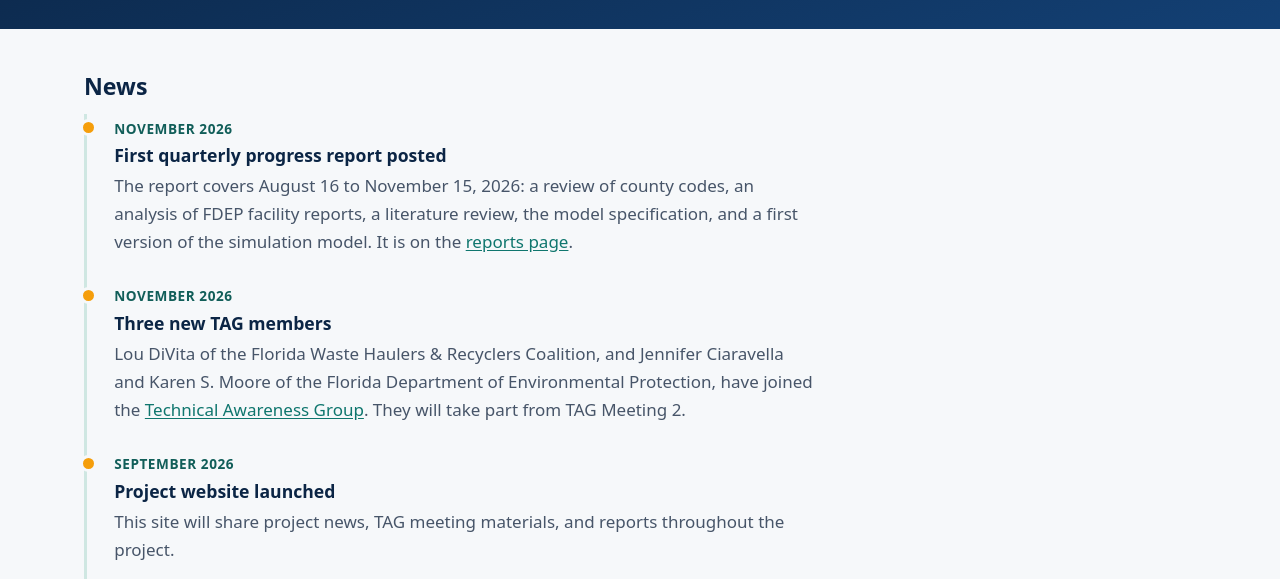
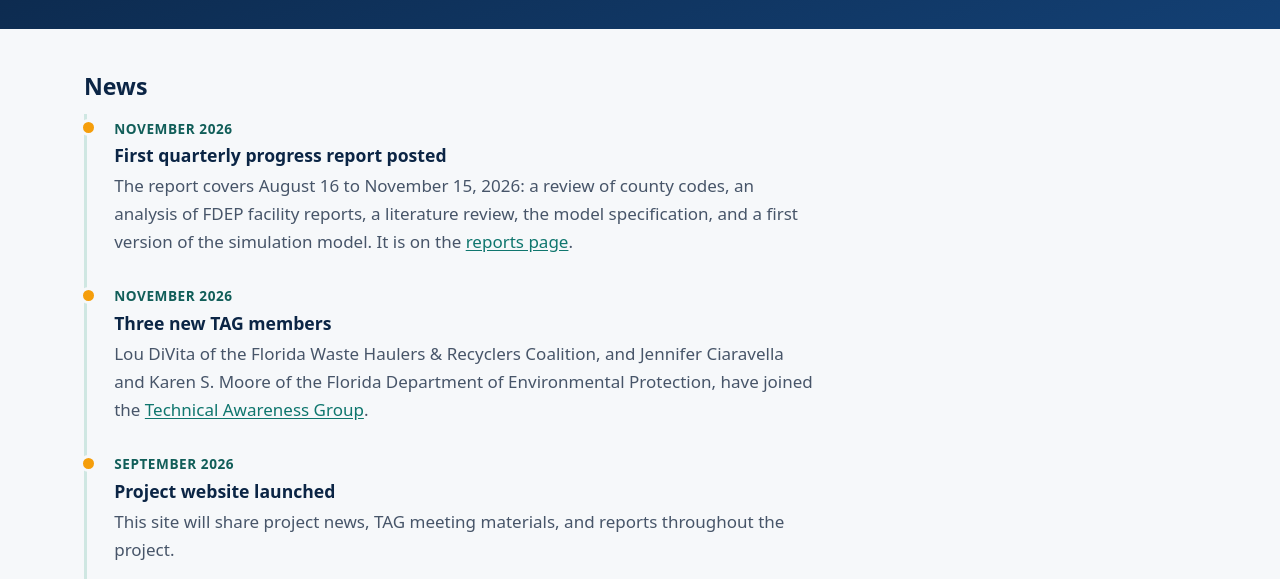
Before and after one commit to RISE-Research-lab/cd-recycling-policy, a plain HTML site: page news.html in a window 1280 px wide. Shown: the part 221-800 px from the top of the page. Drawn offline with Linux system fonts and the light colour scheme.

Commit message:
Shorten new TAG members news item
Co-Authored-By: Claude Fable 5.2 <noreply@anthropic.com>

```diff
--- a/news.html
+++ b/news.html
@@ -65,7 +65,7 @@
           <li>
             <time datetime="2026-11">November 2026</time>
             <h3>Three new TAG members</h3>
-            <p>Lou DiVita of the Florida Waste Haulers &amp; Recyclers Coalition, and Jennifer Ciaravella and Karen S. Moore of the Florida Department of Environmental Protection, have joined the <a href="tag.html">Technical Awareness Group</a>. They will take part from TAG Meeting 2.</p>
+            <p>Lou DiVita of the Florida Waste Haulers &amp; Recyclers Coalition, and Jennifer Ciaravella and Karen S. Moore of the Florida Department of Environmental Protection, have joined the <a href="tag.html">Technical Awareness Group</a>.</p>
           </li>
           <li>
             <time datetime="2026-09">September 2026</time>
```
